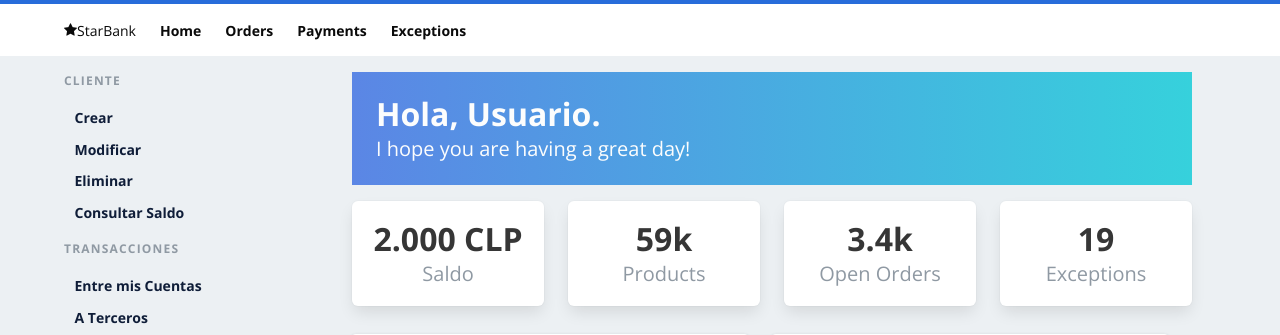
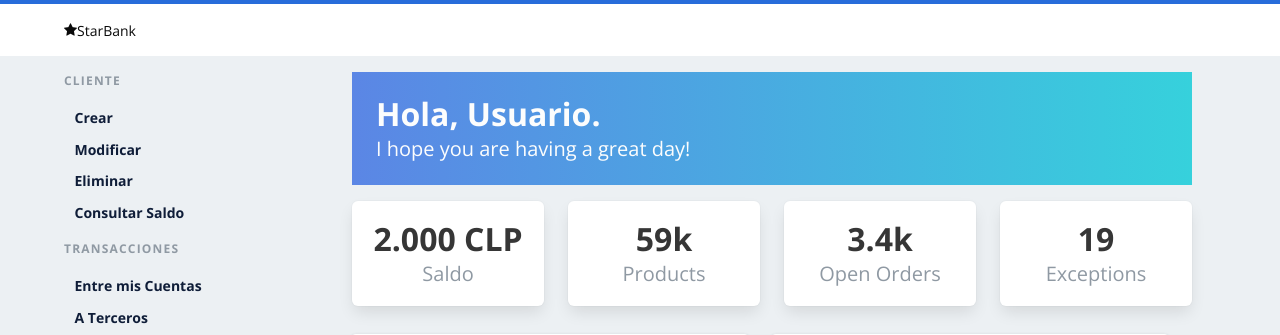
Before and after one commit to MiguelMunozC/starbank, a PHP site: page /admin/admin.php in a window 1280 px wide. Shown: the top 335 px of the page. Run offline with PHP 8.4, Linux system fonts and the light colour scheme; some libraries are stand-ins or nearby versions.

Commit message:
cambios minimos
holi :3

```diff
--- a/admin/admin.php
+++ b/admin/admin.php
@@ -17,7 +17,7 @@
   <nav class="navbar is-white">
     <div class="container">
       <div class="navbar-brand">
-        <a class="navbar-item brand-text" href="../">
+        <a class="navbar-item brand-text" href="admin.php">
             <i class="fa fa-star" aria-hidden="true"></i>
             StarBank
         </a>
@@ -27,23 +27,7 @@
           <span></span>
         </div>
       </div>
-      <div id="navMenu" class="navbar-menu">
-        <div class="navbar-start">
-          <a class="navbar-item" href="admin.php">
-            Home
-          </a>
-          <a class="navbar-item" href="admin.php">
-            Orders
-          </a>
-          <a class="navbar-item" href="admin.php">
-            Payments
-          </a>
-          <a class="navbar-item" href="admin.php">
-            Exceptions
-          </a>
-        </div>
 
-      </div>
     </div>
   </nav>
   <!-- END NAV -->
```
